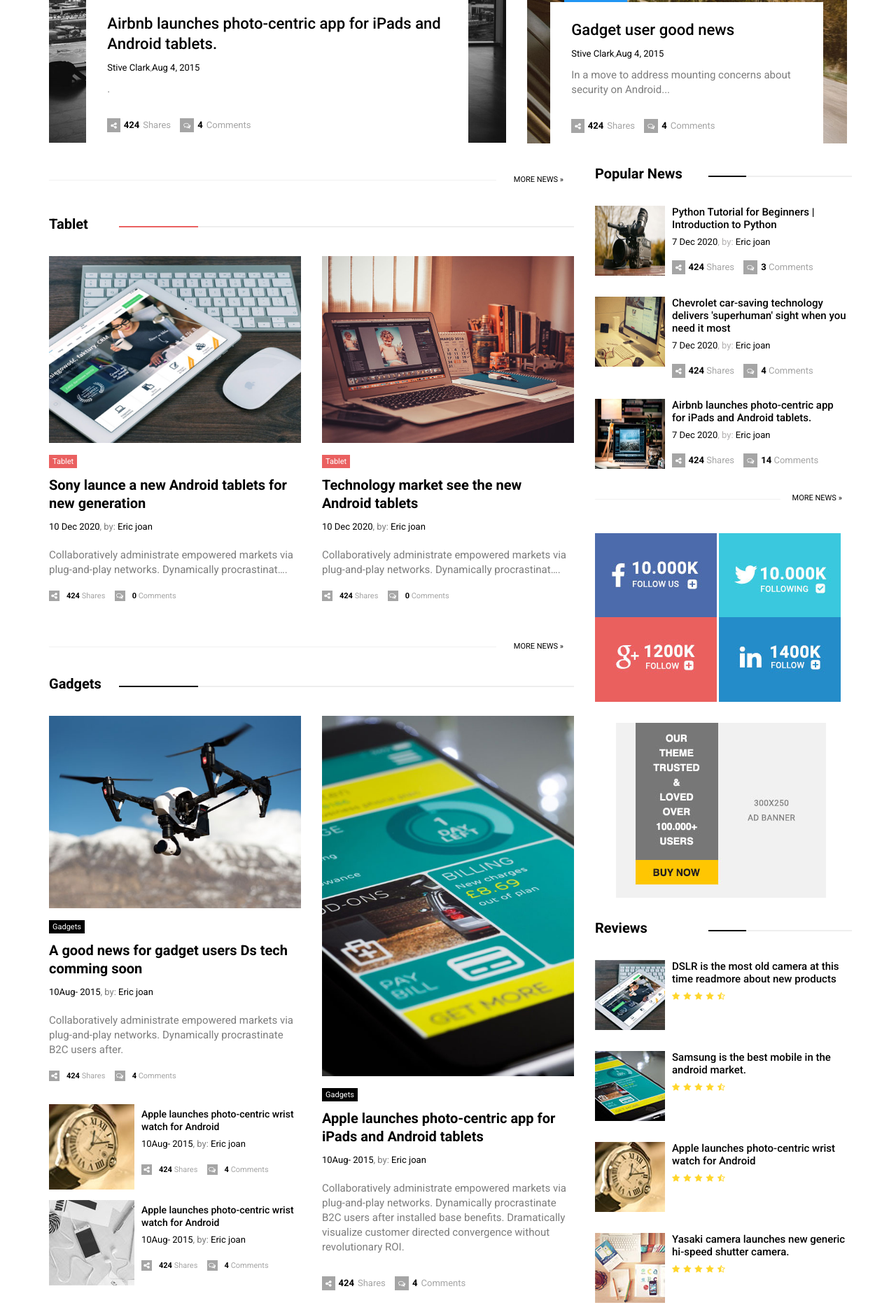
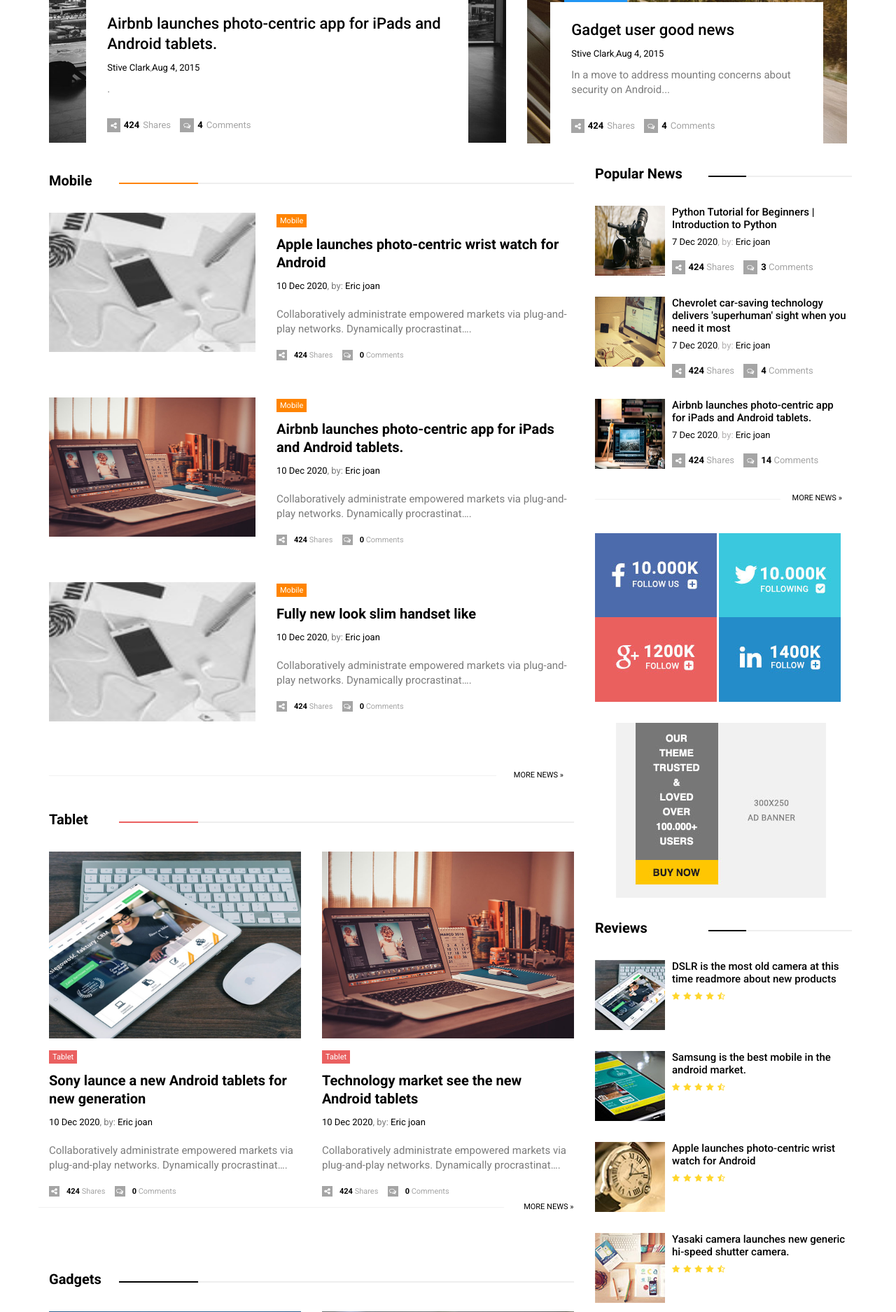
Before and after one commit to Sany07/News-Portal-Django, a Django app: page / in a window 1280 px wide. Shown: the part 600-2475 px from the top of the page at 70% size. Run offline with Django 3.2, Linux system fonts and the light colour scheme; data comes from the database, SQL or seed files in the repository; both versions use the stored data as it was after the commit; parts of the project's set-up code (start-up, migrations or seed data) failed here and were passed over; some libraries are stand-ins or nearby versions.

Commit message:
homepage was updated

```diff
--- a/mainsite/views.py
+++ b/mainsite/views.py
@@ -37,6 +37,7 @@
         context['post_catalog_four'] = results[4]
         context['post_catalog_five'] = results[5]
 
+        print(context['post_catalog_three'])
         return context
 
 
--- a/templates/site/pages/index.html
+++ b/templates/site/pages/index.html
@@ -140,113 +140,70 @@
     <div class="container">
         <div class="row">
             <div class="col-md-8">
-                <div class="category_section mobile">
+                <div class="category_section camera">
 
-                    <!----article_title------>
-
-                    {% for post_catalog_one in post_catalog_oned %}
+                    <!-- article_title -->
+                    {% for post_catalog_one in post_catalog_one %}
                     {% if forloop.first %}
-                        <div class="article_title header_purple">
-                            <h2><a href="{{ post_catalog_one.thumbnail.url }}" target="_self">{{ post_catalog_one.category }}</a></h2>
+                    <div class="article_title header_orange">
+                        <h2><a href="{{ post_catalog_one.category.get_absolute_url }}" target="_self">{{ post_catalog_one.category }}</a></h2>
                     </div>
+                    {% endif %}
                     <div class="category_article_wrapper">
                         <div class="row">
-                            <div class="col-md-6">
+                            <div class="col-md-5">
                                 <div class="top_article_img">
-                                    <a href="{{ post_catalog_one.get_absolute_url }}" target="_self"><img class="img-responsive"
-                                            src="{{ post_catalog_one.thumbnail.url }}" alt="feature-top">
+                                    <a href="single.html" target="_self">
+                                        <img class="img-responsive" style="width: 295px; height: 199px;" src="{{ post_catalog_one.thumbnail.url }}"
+                                            alt="feature-top">
                                     </a>
                                 </div>
-                                <!----top_article_img------>
+                                <!-- top_article_img -->
+
                             </div>
-                            <div class="col-md-6">
-                                <span class="tag purple">{{ post_catalog_one.category }}</span>
+                            <div class="col-md-7">
+                                <span class="tag orange">{{ post_catalog_one.category }} </span>
 
                                 <div class="category_article_title">
-                                    <h2><a href="{{ post_catalog_one.get_absolute_url }}" target="_self">{{ post_catalog_one.title }}. </a></h2>
+                                    <h2><a href="{{ post_catalog_one.get_absolute_url }}" target="_self">{{ post_catalog_one.title }} </a></h2>
                                 </div>
-                                <!----category_article_title------>
-                                <div class="category_article_date"><a href="#">{{ post_catalog_one.timestamp|date:"j M Y" }}</a>, by: <a href="#">Eric
-                                        joan</a></div>
-                                <!----category_article_date------>
+                                <!-- category_article_title -->
+
+                                <div class="article_date"><a href="#">{{ post_catalog_one.timestamp|date:"j M Y" }}</a>, by: <a href="#">Eric joan</a>
+                                </div>
+                                <!----article_date------>
+                                <!-- category_article_wrapper -->
+
                                 <div class="category_article_content">
                                     {{ post_catalog_one.description|truncatechars:100 }}.
                                 </div>
-                                <!----category_article_content------>
+                                <!-- category_article_content -->
+
                                 <div class="media_social">
                                     <span><a href="#"><i class="fa fa-share-alt"></i>424 </a>
                                         Shares</span>
                                     <span><i class="fa fa-comments-o"></i><a href="#">{{ post_catalog_one.get_comment_count }}</a>
                                         Comments</span>
                                 </div>
-                                <!----media_social------>
+                                <!-- media_social -->
+
                             </div>
+                            <!-- col-md-7 -->
+
                         </div>
+                        <!-- row -->
+
                     </div>
-                        {% elif forloop.counter0 == 1  %}
-                        <div class="category_article_wrapper">
-                            <div class="row">
-                                <div class="col-md-6">
-                                    <div class="media">
-                                        <div class="media-left">
-                                            <a href="{{ post_catalog_one.get_absolute_url }}"><img class="media-object" style="width: 122px; height: 122px;"
-                                                    src="{{ post_catalog_one.thumbnail.url }}"
-                                                    alt="Generic placeholder image"></a>
-                                        </div>
-                                        <div class="media-body">
-                                            <!-- <span class="tag purple">{{ post_catalog_one.category }}</span> -->
-
-                                            <h3 class="media-heading"><a href="single.html" target="_self">{{ post_catalog_one.title }}</a></h3>
-                                            <span class="media-date"><a href="#">10Aug- 2015</a>, by: <a href="#">Eric
-                                                    joan</a></span>
-
-                                            <div class="media_social">
-                                                <span><a href="#"><i class="fa fa-share-alt"></i>424</a>
-                                                    Shares</span>
-                                                <span><a href="#"><i class="fa fa-comments-o"></i>4</a>
-                                                    Comments</span>
-                                            </div>
-                                        </div>
-                                    </div>
-                                </div>
-                                {% elif forloop.counter0 == 2  %}
-                                <div class="col-md-6">
-                                    <div class="media">
-                                        <div class="media-left">
-                                            <a href="{{ post_catalog_one.get_absolute_url }}"><img class="media-object"  style="width: 122px; height: 122px;"
-                                                    src="{{ post_catalog_one.thumbnail.url }}"
-                                                    alt="Generic placeholder image"></a>
-                                        </div>
-                                        <div class="media-body">
-                                            <!-- <span class="tag purple">{{ post_catalog_one.category }}</span> -->
-
-                                            <h3 class="media-heading"><a href="{{ post_catalog_one.get_absolute_url }}" target="_self">{{ post_catalog_one.title }}</a></h3>
-                                            <span class="media-date"><a href="#">10Aug- 2015</a>, by: <a href="#">Eric
-                                                    joan</a></span>
-
-                                            <div class="media_social">
-                                                <span><a href="#"><i class="fa fa-share-alt"></i>424</a>
-                                                    Shares</span>
-                                                <span><a href="#"><i class="fa fa-comments-o"></i>4</a>
-                                                    Comments</span>
-                                            </div>
-                                        </div>
-                                    </div>
-                                </div>
-                            </div>
-                        </div>
-                        {% endif %}
                     {% endfor %}
-
+                    <!-- category_article_wrapper -->
                     <p class="divider"><a href="#">More News&nbsp;&raquo;</a></p>
                 </div>
                 <!-- Mobile News Section -->
 
                 <div class="category_section tablet">
                     <!-- Mobile News Section -->
-
+                    <div class="row">
                     <div class="category_article_wrapper">
-                        <div class="row">
                         {% for post_catalog_two in post_catalog_two %}
                         {% if forloop.first %}
                         <div class="article_title header_pink" style="margin-left:15px;margin-right:15px">
@@ -296,14 +253,16 @@
 
                         </div>
                         <!-- col-md-6 -->
+                        {% if forloop.last %}
+                        <p class="divider"><a href="#">More News&nbsp;&raquo;</a></p>
+                        {% endif %}
                         {% endfor %}
                         </div>
                         <!-- row -->
-
                     </div>
                     <!-- category_article_wrapper -->
 
-                    <p class="divider"><a href="#">More News&nbsp;&raquo;</a></p>
+
                 </div>
                 <!-- Tablet News Section -->
 
@@ -507,7 +466,7 @@
                     </div>
                     {% endfor %}
                     <!-- category_article_wrapper -->
-                    <p class="divider"><a href="#">sdsMore News&nbsp;&raquo;</a></p>
+                    <p class="divider"><a href="#">More News&nbsp;&raquo;</a></p>
                 </div>
                 <!-- Camera News Section -->
 
```
Also changed, not shown: db.sqlite3. Lines whose indentation alone changed are shown as unchanged.
